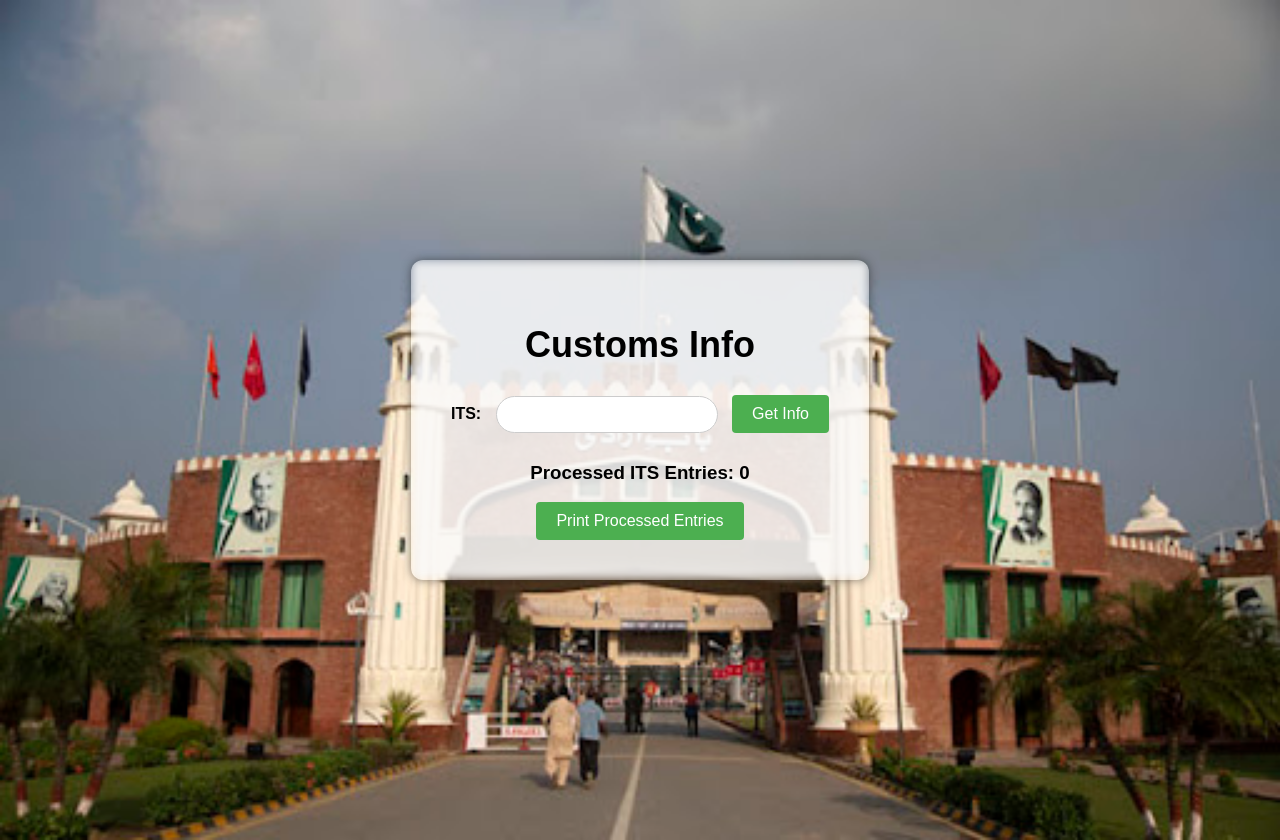
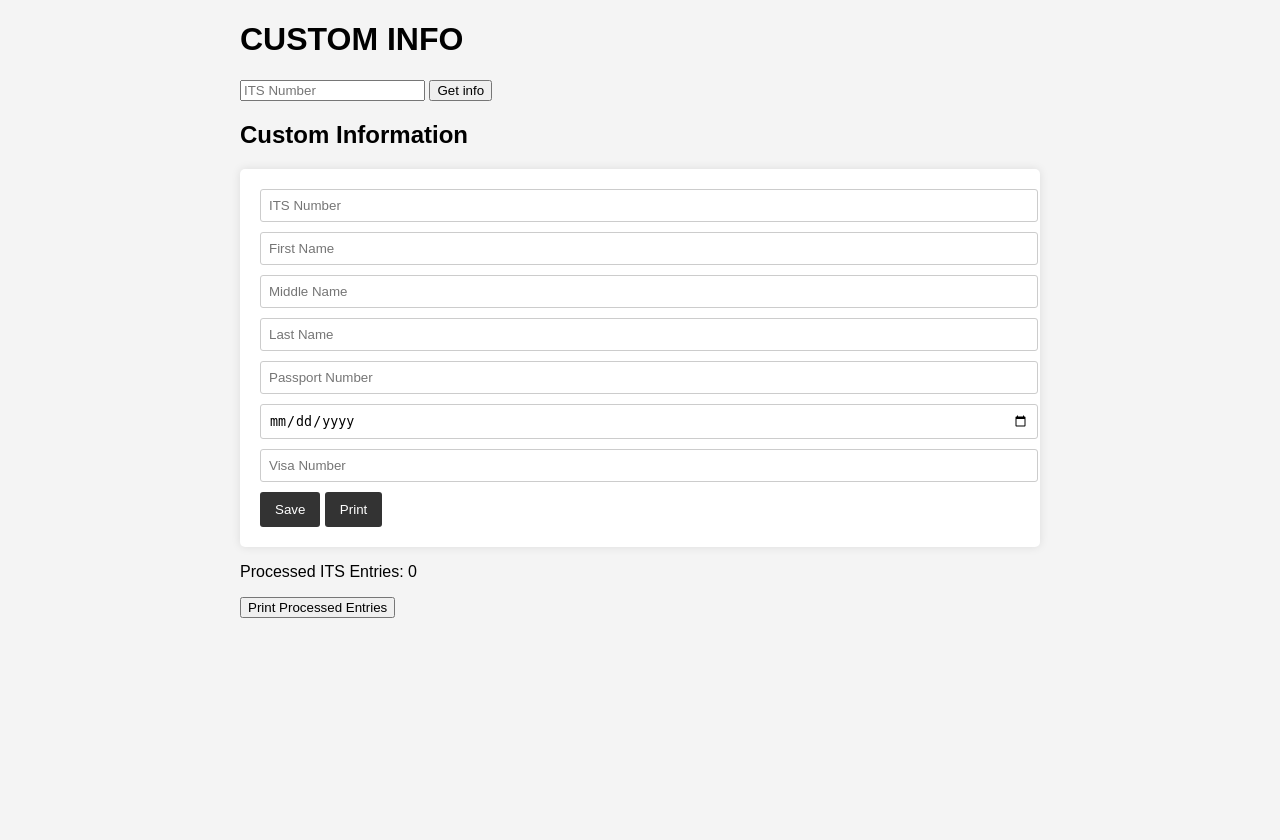
Before and after one commit to abilfazal/Wagah-System, a FastAPI app: template templates/master_.html in a window 1280 px wide. After the commit the page ends 618 px from the top, so only its background shows below. Run offline with FastAPI, Linux system fonts and the light colour scheme; the template is opened without the code that fills it, so the values that code supplies are empty.

Commit message:
master_.html
Please update the code.

```diff
--- a/templates/master_.html
+++ b/templates/master_.html
@@ -3,103 +3,32 @@
 <head>
     <meta charset="UTF-8">
     <meta name="viewport" content="width=device-width, initial-scale=1.0">
-    <title>Custom Forms</title>
-    <link rel="stylesheet" href="/static/custom.css">
+    <title>Custom Info Page</title>
+    <link rel="stylesheet" href="styles.css">
 </head>
 <body>
     <div class="container">
-        <h1>Customs Info</h1>
-        <form action="/master/info" method="get">
-            <label for="its">ITS:</label>
-            <input type="number" id="its" name="its" required>
-            <button type="submit">Get Info</button>
+        <h1>CUSTOM INFO</h1>
+        <div class="info-input">
+            <input type="text" placeholder="ITS Number" required>
+            <button type="button">Get info</button>
+        </div>
+        <h2>Custom Information</h2>
+        <form>
+            <input type="text" placeholder="ITS Number" required>
+            <input type="text" placeholder="First Name" required>
+            <input type="text" placeholder="Middle Name">
+            <input type="text" placeholder="Last Name" required>
+            <input type="text" placeholder="Passport Number" required>
+            <input type="date" placeholder="Passport Expiry Date" required>
+            <input type="text" placeholder="Visa Number" required>
+            <button type="button">Save</button>
+            <button type="button">Print</button>
         </form>
-        {% if error %}
-        <div class="error-message" style="font-weight:900; color:red;">
-        {{ error }}
+        <div class="info">
+            <p>Processed ITS Entries: 0</p>
+            <button type="button">Print Processed Entries</button>
         </div>
-        {% endif %}
-
-        {% if master %}
-        <h2>Customs Information</h2>
-        <form action="/master/update" method="post" id="masterForm">
-            <table>
-                <tr>
-                <th>ITS</th>
-                <td><input type="number" id="its" name="its" value="{{ master.ITS }}" required readonly></td>
-                </tr>
-                <tr>
-                <th>First Name</th>
-                <td><input type="text" id="first_name" name="first_name" value="{{ master.first_name }}" required></td>
-                </tr>
-                <tr>
-                <th>Middle Name</th>
-                <td><input type="text" id="middle_name" name="middle_name" value="{{ master.middle_name }}"></td>
-                </tr>
-                <tr>
-                <th>Last Name</th>
-                <td><input type="text" id="last_name" name="last_name" value="{{ master.last_name }}" required></td>
-                </tr>
-                <tr>
-                <th>Passport Number</th>
-                <td><input type="text" id="passport_No" name="passport_No" value="{{ master.passport_No }}" required></td>
-                </tr>
-                <tr>
-                <th>Passport Expiry Date</th>
-                <td><input type="date" id="passport_Expiry" name="passport_Expiry" value="{{ master.passport_Expiry }}" required></td>
-                </tr>
-                <tr>
-                <th>Visa Number</th>
-                <td><input type="text" id="Visa_No" name="Visa_No" value="{{ master.Visa_No }}"></td>
-                </tr>
-            </table>
-            <button type="submit">Save</button>
-            <button type="button" onclick="printForm()">Print</button>
-        </form>
-        {% endif %}
-
-        <div id="processedCountDisplay">
-            <h3>Processed ITS Entries: <span id="processedCountSpan">{{ processedCount }}</span></h3>
-            <button type="button" id="printProcessedButton" onclick="printProcessedITS()">Print Processed Entries</button>
-        </div>
-
-        <script>
-            let processedITSList = JSON.parse(localStorage.getItem('processedITSList')) || [];
-            let processedCount = localStorage.getItem('processedCount') || 0;
-            document.getElementById('processedCountSpan').innerText = processedCount;
-
-            function printForm() {
-                const printContents = document.getElementById('masterForm').outerHTML;
-                const originalContents = document.body.innerHTML;
-                document.body.innerHTML = printContents;
-                window.print();
-                document.body.innerHTML = originalContents;
-                location.reload();
-            }
-
-            async function printProcessedITS() {
-                let response = await fetch('/print-processed-its/');
-                if (response.ok) {
-                    let html = await response.text();
-                    let printWindow = window.open('', '', 'width=800,height=600');
-                    printWindow.document.write(html);
-                    printWindow.document.close();
-                    printWindow.print();
-                    processedITSList = [];
-                    localStorage.setItem('processedITSList', JSON.stringify(processedITSList));
-                    processedCount = 0;
-                    localStorage.setItem('processedCount', processedCount);
-                    document.getElementById('processedCountSpan').innerText = processedCount;
-                } else {
-                    console.error('Failed to print processed ITS entries');
-                }
-            }
-
-            // Automatically print when the list reaches 10 entries
-            if (processedCount >= 10) {
-                printProcessedITS();
-            }
-        </script>
     </div>
 </body>
 </html>
```
